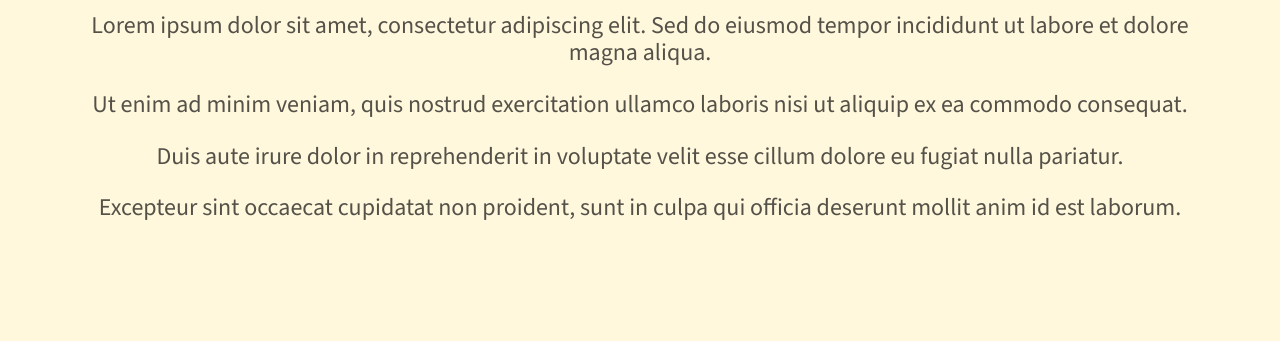
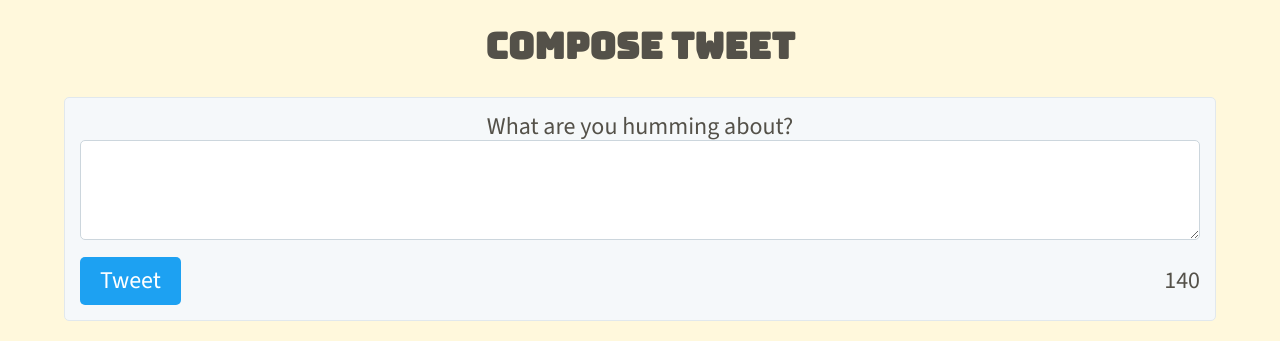
Before and after one commit to NelsonCGSantos/tweeter, a website: page public/index.html in a window 1280 px wide. Shown: the part 684-1025 px from the top of the page. Before the commit the page ends 930 px from the top, so only its background shows below. Drawn offline with nearby package versions, Linux system fonts and the light colour scheme.

Commit message:
Crafting the form

```diff
--- a/public/index.html
+++ b/public/index.html
@@ -25,6 +25,7 @@
     <link rel="stylesheet" href="/styles/layout.css" type="text/css" />
     <link rel="stylesheet" href="/styles/nav.css" type="text/css" />
     <link rel="stylesheet" href="/styles/header.css" type="text/css" />
+    <link rel="stylesheet" href="/styles/new-tweet.css">
 
     <!-- External JS -->
     <script
@@ -60,13 +61,23 @@
     <!-- Page-specific (main) content here -->
     <main class="container">
       <h1>Welcome to Tweeter</h1>
-      <h2>Latest Tweets</h2>
-      <p>Lorem ipsum dolor sit amet, consectetur adipiscing elit. Sed do eiusmod tempor incididunt ut labore et dolore magna aliqua.</p>
-      <p>Ut enim ad minim veniam, quis nostrud exercitation ullamco laboris nisi ut aliquip ex ea commodo consequat.</p>
-      <p>Duis aute irure dolor in reprehenderit in voluptate velit esse cillum dolore eu fugiat nulla pariatur.</p>
-      <p>Excepteur sint occaecat cupidatat non proident, sunt in culpa qui officia deserunt mollit anim id est laborum.</p>
+
+      <p>Lorem ipsum dolor sit amet, consectetur adipiscing elit. Sed do eiusmod
+        tempor incididunt ut labore et dolore magna aliqua.</p>
+
+      <section class="new-tweet">
+        <h2>Compose Tweet</h2>
+        <form class="new-tw" action="/tweets" method="POST">
+          <label for="tweet-text">What are you humming about?</label>
+          <textarea name="text" id="tweet-text"></textarea>
+          <div>
+            <button type="submit">Tweet</button>
+            <output name="counter" class="counter" for="tweet-text">140</output>
+          </div>
+        </form>
+      </section>
+
     </main>
 
-    </main>
   </body>
 </html>
--- a/public/styles/layout.css
+++ b/public/styles/layout.css
@@ -30,7 +30,7 @@ body {
 main {
   width: 90%;
   margin: 0 auto;
-  background-color: cornsilk;
+  background-color: inherit;
   text-align: center;
 }
 /*
--- a/public/styles/nav.css
+++ b/public/styles/nav.css
@@ -4,7 +4,7 @@ nav {
     top: 0;
     height: 120px;
     width: 100%;
-    background-color: #593278;
+    background-color: #3a0e5f;
     color: #FFFFFF;
     padding: 0 1.5em;
     display: flex;
--- /dev/null
+++ b/public/styles/new-tweet.css
@@ -0,0 +1,41 @@
+
+.new-tw {
+    background-color: #f5f8fa;
+    border: 1px solid #e1e8ed;
+    border-radius: 5px;
+    padding: 15px;
+    margin-bottom: 20px;
+  }
+
+  .new-tw h2 {
+    margin-bottom: 10px;
+    font-size: 1.5em;
+  }
+
+  .new-tw textarea {
+    width: 100%;
+    height: 100px;
+    margin-bottom: 10px;
+    padding: 10px;
+    border: 1px solid #ccd6dd;
+    border-radius: 5px;
+  }
+
+  .new-tw div {
+    display: flex;
+    justify-content: space-between;
+    align-items: center;
+  }
+
+  .new-tw button {
+    background-color: #1da1f2;
+    color: white;
+    border: none;
+    border-radius: 5px;
+    padding: 10px 20px;
+    cursor: pointer;
+  }
+
+  .new-tw .counter {
+    font-size: 1em;
+  }
--- a/server/data-files/initial-tweets.json
+++ b/server/data-files/initial-tweets.json
@@ -8,7 +8,7 @@
     "content": {
       "text": "If I have seen further it is by standing on the shoulders of giants"
     },
-    "created_at": 1720914677850
+    "created_at": 1720916960413
   },
   {
     "user": {
@@ -19,6 +19,6 @@
     "content": {
       "text": "Je pense , donc je suis"
     },
-    "created_at": 1721001077850
+    "created_at": 1721003360413
   }
 ]
```
